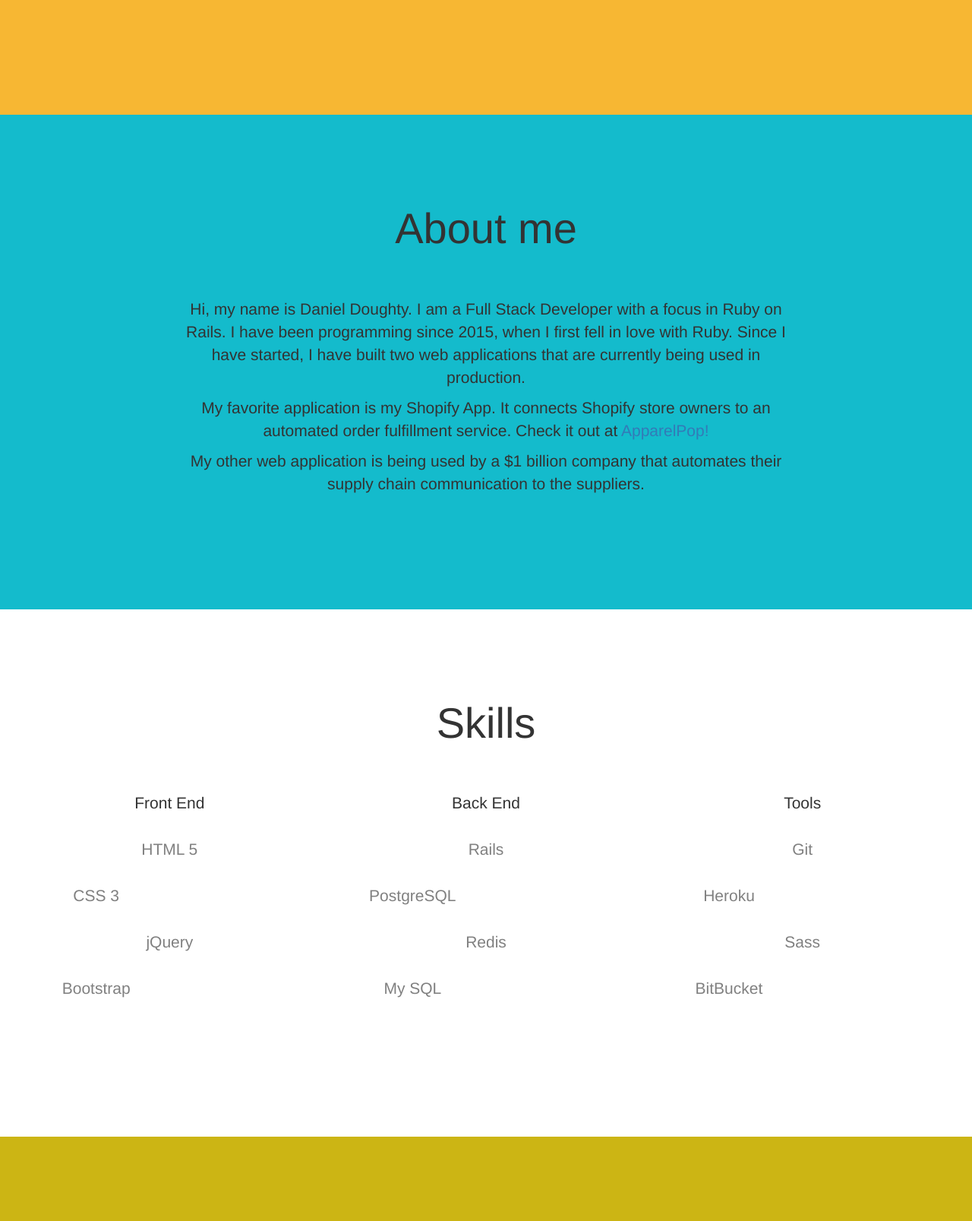
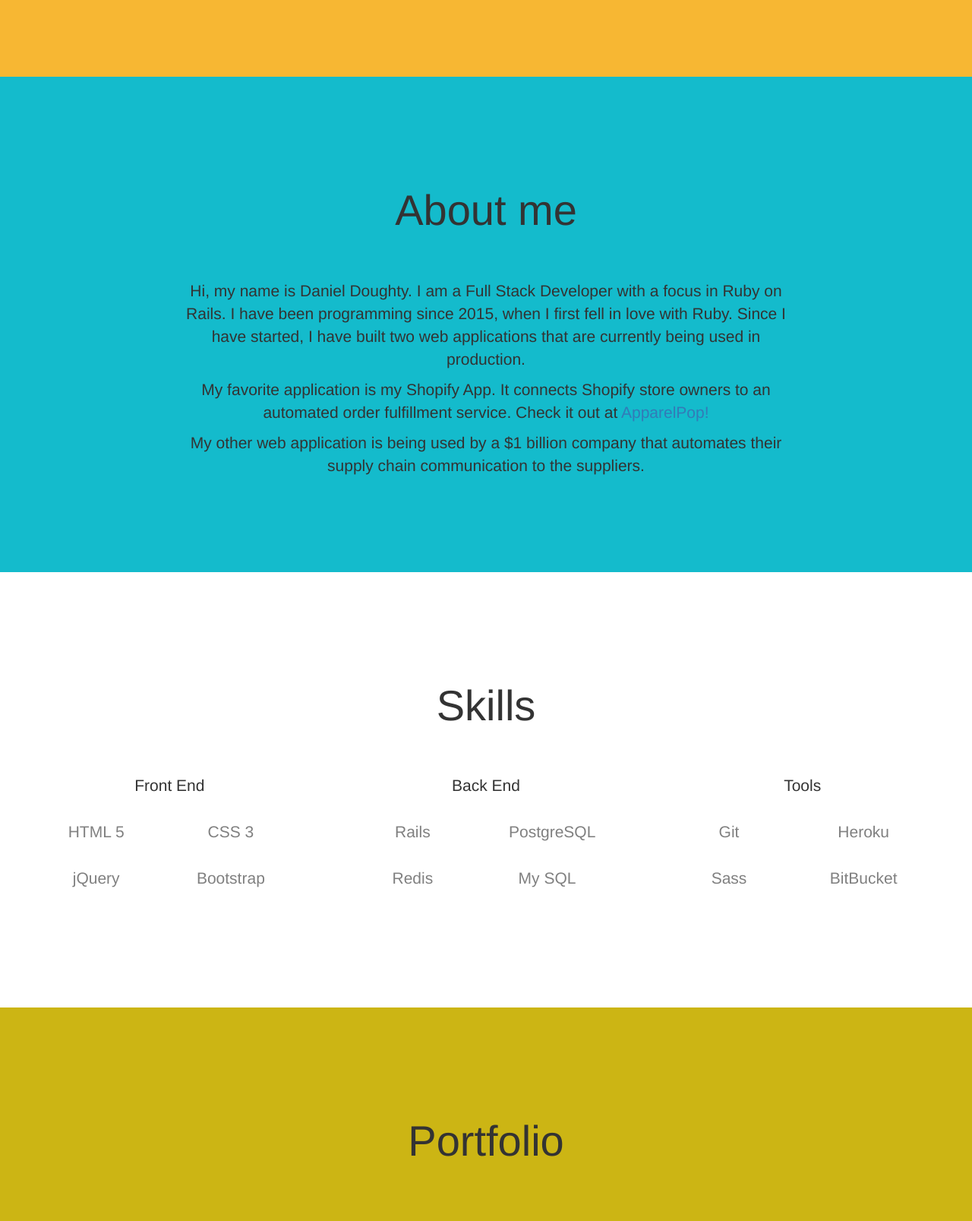
Before and after one commit to doughtz/portfolio, a PHP site: page / in a window 1280 px wide. Shown: the part 459-2066 px from the top of the page at 76% size. Run offline with PHP 8.4, Linux system fonts and the light colour scheme; style sheets or scripts are compiled from the project's sources; some libraries are stand-ins or nearby versions.

Commit message:
mobile friendly

```diff
--- a/home.html
+++ b/home.html
@@ -9,7 +9,7 @@
 
 <meta charset="utf-8">
 <title>Hello...</title>
-<link rel="stylesheet" href="stylesxx.scss">
+<link rel="stylesheet" href="stylesx.scss">
 <!-- Latest compiled and minified CSS -->
 <link rel="stylesheet" href="https://maxcdn.bootstrapcdn.com/bootstrap/3.3.7/css/bootstrap.min.css">
 <!-- jQuery library -->
@@ -46,7 +46,7 @@
 	</nav>
 	<div class="container-fluid mainContainer1">
 		<div class="row bigBox tan">
-			<div class="nameMe col-xs-4 col-xs-offset-2 text-center">
+			<div class="nameMe col-xs-12 col-md-4 col-md-offset-2 text-center">
 				<h1 id="moveIt">Dan Doughty</h1>
 				<h4>Ruby | Javascript | CSS | HTML</h4>
 				<div class="col-xs-12">
@@ -64,7 +64,7 @@
 					</div>
 				</div>
 			</div>
-			<div id="profilePic" class="col-xs-4 text-center">
+			<div id="profilePic" class=" col-xs-12 col-md-4 text-center">
 				<img class="img-circle" src="https://image.ibb.co/kibQe5/IMG_0302.jpg" onload="$(this).fadeIn(1000);">
 			</div>
 		</div>
@@ -72,7 +72,7 @@
 		<div class="row bigBox2 teal">
 			<div class="col-xs-12 text-center">
 				<h1>About me</h1>
-				<div class="col-xs-8 col-xs-offset-2 aboutMe">
+				<div class="col-xs-12 col-xs-offset-0 col-md-8 col-md-offset-2 aboutMe">
 					Hi, my name is Daniel Doughty. I am a Full Stack Developer with a focus in Ruby on Rails. I have been
 					programming since 2015, when I first fell in love with Ruby. Since I have started, I have built two web
 					applications that are currently being used in production.
@@ -94,7 +94,7 @@
 						Front End
 					</div>
 					<!-- THE FIRST ROW -->
-					<div class="col-xs-3 col-xs-offset-3 col-md-6 bottomPadding">
+					<div class="col-xs-5 col-xs-offset-1 col-md-offset-0 col-md-6 bottomPadding">
 						<div class="col-xs-12">
 							<i class="devicon-html5-plain devIcons"></i>
 						</div>
@@ -102,7 +102,7 @@
 							HTML 5
 						</div>
 					</div>
-					<div class="col-xs-3 col-md-6 bottomPadding">
+					<div class="col-xs-5 col md-6 bottomPadding">
 						<div class="col-xs-12">
 							<i class="devicon-css3-plain devIcons"></i>
 						</div>
@@ -111,7 +111,7 @@
 						</div>
 					</div>
 					<!-- THE SECOND ROW -->
-					<div class="col-xs-3 col-xs-offset-3 col-md-6 bottomPadding">
+					<div class="col-xs-5 col-xs-offset-1 col-md-offset-0 col-md-6 bottomPadding">
 						<div class="col-xs-12">
 							<i class="devicon-jquery-plain devIcons"></i>
 						</div>
@@ -119,7 +119,7 @@
 							jQuery
 						</div>
 					</div>
-					<div class="col-xs-3 col-md-6 bottomPadding">
+					<div class="col-xs-5 col md-6 bottomPadding">
 						<div class="col-xs-12">
 							<i class="devicon-bootstrap-plain devIcons"></i>
 						</div>
@@ -135,7 +135,7 @@
 						Back End
 					</div>
 					<!-- THE FIRST ROW -->
-					<div class="col-xs-3 col-xs-offset-3 col-md-6 bottomPadding">
+					<div class="col-xs-5 col-xs-offset-1 col-md-offset-0 col-md-6 bottomPadding">
 						<div class="col-xs-12">
 							<i class="devicon-rails-plain devIcons"></i>
 						</div>
@@ -143,7 +143,7 @@
 							Rails
 						</div>
 					</div>
-					<div class="col-xs-3 col-md-6 bottomPadding">
+					<div class="col-xs-5 col md-6 bottomPadding">
 						<div class="col-xs-12">
 							<i class="devicon-postgresql-plain devIcons"></i>
 						</div>
@@ -152,7 +152,7 @@
 						</div>
 					</div>
 					<!-- THE SECOND ROW -->
-					<div class="col-xs-3 col-xs-offset-3 col-md-6 bottomPadding">
+					<div class="col-xs-5 col-xs-offset-1 col-md-offset-0 col-md-6 bottomPadding">
 						<div class="col-xs-12">
 							<i class="devicon-redis-plain devIcons"></i>
 						</div>
@@ -160,7 +160,7 @@
 							Redis
 						</div>
 					</div>
-					<div class="col-xs-3 col-md-6 bottomPadding">
+					<div class="col-xs-5 col md-6 bottomPadding">
 						<div class="col-xs-12">
 							<i class="devicon-mysql-plain devIcons"></i>
 						</div>
@@ -175,7 +175,7 @@
 						Tools
 					</div>
 					<!-- THE FIRST ROW -->
-					<div class="col-xs-3 col-xs-offset-3 col-md-6 bottomPadding">
+					<div class="col-xs-5 col-xs-offset-1 col-md-offset-0 col-md-6 bottomPadding">
 						<div class="col-xs-12">
 							<i class="devicon-git-plain devIcons"></i>
 						</div>
@@ -183,7 +183,7 @@
 							Git
 						</div>
 					</div>
-					<div class="col-xs-3 col-md-6 bottomPadding">
+					<div class="col-xs-5 col md-6 bottomPadding">
 						<div class="col-xs-12">
 							<i class="devicon-heroku-original devIcons"></i>
 						</div>
@@ -192,7 +192,7 @@
 						</div>
 					</div>
 					<!-- THE SECOND ROW -->
-					<div class="col-xs-3 col-xs-offset-3 col-md-6 bottomPadding">
+					<div class="col-xs-5 col-xs-offset-1 col-md-offset-0 col-md-6 bottomPadding">
 						<div class="col-xs-12">
 							<i class="devicon-sass-original devIcons"></i>
 						</div>
@@ -200,7 +200,7 @@
 							Sass
 						</div>
 					</div>
-					<div class="col-xs-3 col-md-6 bottomPadding">
+					<div class="col-xs-5 col md-6 bottomPadding">
 						<div class="col-xs-12">
 							<i class="devicon-bitbucket-plain devIcons"></i>
 						</div>
@@ -213,7 +213,7 @@
 		</div>
 		<a name="portfolio"></a>
 		<div class="row bigBox2 orange">
-			<div class="col-xs-6 col-xs-offset-3 col-md-12 col-md-offset-0 text-center">
+			<div class="col-xs-12 text-center">
 				<h1 style="margin-bottom: 50px;">Portfolio</h1>
 
 				<div class="col-md-6 col-xs-12" id="firstImage">
--- a/stylesxx.scss
+++ b/stylesx.scss
@@ -27,11 +27,11 @@
 }
 
 .bigBox {
-    padding: 150px 0px 150px 0px;
+    padding: 10% 0px 10% 0px;
 }
 
 .bigBox2 {
-    padding: 99px 0px 150px 0px;
+    padding: 10% 0px 10% 0px;
 }
 
 .nameMe {
```
